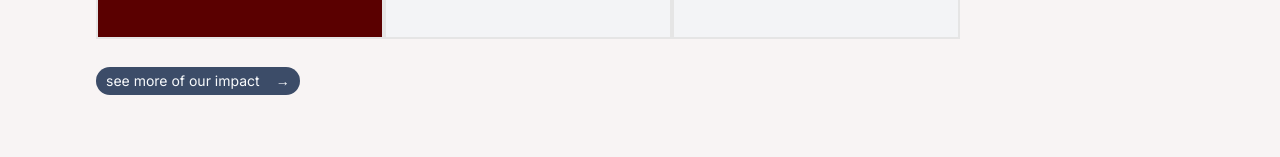
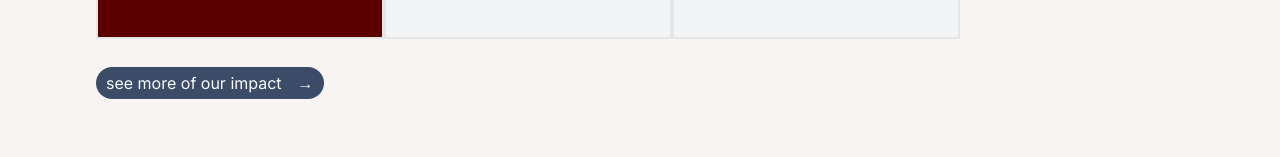
Before and after one commit to TAO-ENGR/club-website, a Next.js app in the folder club-website/: page /home in a window 1280 px wide. Shown: the part 285-442 px from the top of the page. Built offline with nearby package versions, Linux system fonts and the light colour scheme.

Commit message:
made button text more responsive

```diff
--- a/club-website/src/app/home/page.tsx
+++ b/club-website/src/app/home/page.tsx
@@ -23,8 +23,8 @@ export default function Home() {
             </div>
 
             <div className="pt-7 pb-40 w-fit">
-                <a href="/about/#impact" className="flex items-center gap-4 hover:gap-6 duration-200 bg-ashyBlue text-slate-50
-             rounded-2xl px-2.5 py-1 text-sm">
+                <a href="/about/#impact" className="flex items-center gap-4 hover:gap-6 duration-200 bg-ashyBlue text-slate-50 lg:text-base md:text-xs text-sm
+             rounded-2xl px-2.5 py-1">
 
                     <span>see more of our impact</span>
                     <span>→</span>
```
